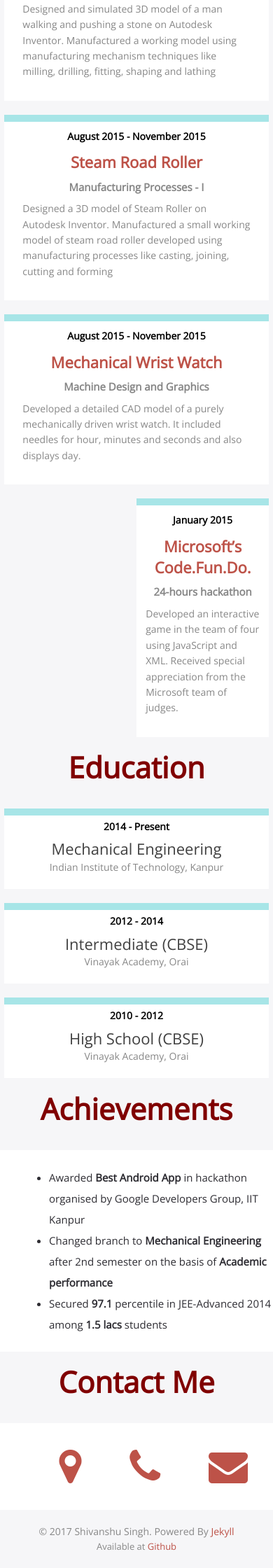
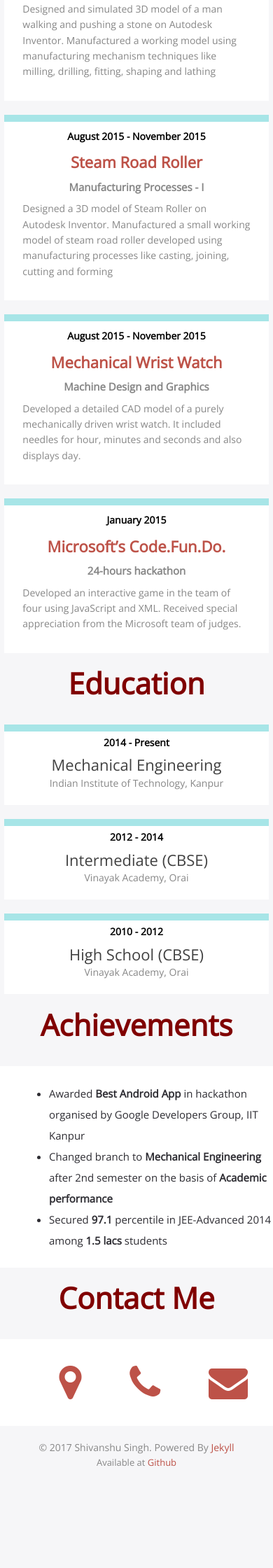
Before and after one commit to shivnshu/homepage, a Jekyll site: the page built from index.html, in a window 390 px wide. Shown: the part 3844-6084 px from the top of the page at 70% size. Built offline with Jekyll 4.4.1, drawn with Linux system fonts in a browser that asks for light colours; nearby versions of some CDN libraries; Markdown is read by kramdown in place of the engine named in the settings; after the commit the page ends 5964 px from its top, so only the background shows below that.

Commit message:
fixed responsiveness issue

```diff
--- a/assets/css/3-sections/home-projects.sass
+++ b/assets/css/3-sections/home-projects.sass
@@ -176,6 +176,6 @@ section.projects-section
             margin: 0 !important
         div.project-fifth
             width: 100% !important
-        div.project-fourth
+        div.project-sixth
             width: 100% !important
             margin: 0 !important
--- a/assets/css/main.css
+++ b/assets/css/main.css
@@ -1032,7 +1032,7 @@ section.projects-section div.projects {
     margin: 0 !important; }
   div.projects div.project-fifth {
     width: 100% !important; }
-  div.projects div.project-fourth {
+  div.projects div.project-sixth {
     width: 100% !important;
     margin: 0 !important; } }
 
```
Also changed, not shown: 6 other files.
